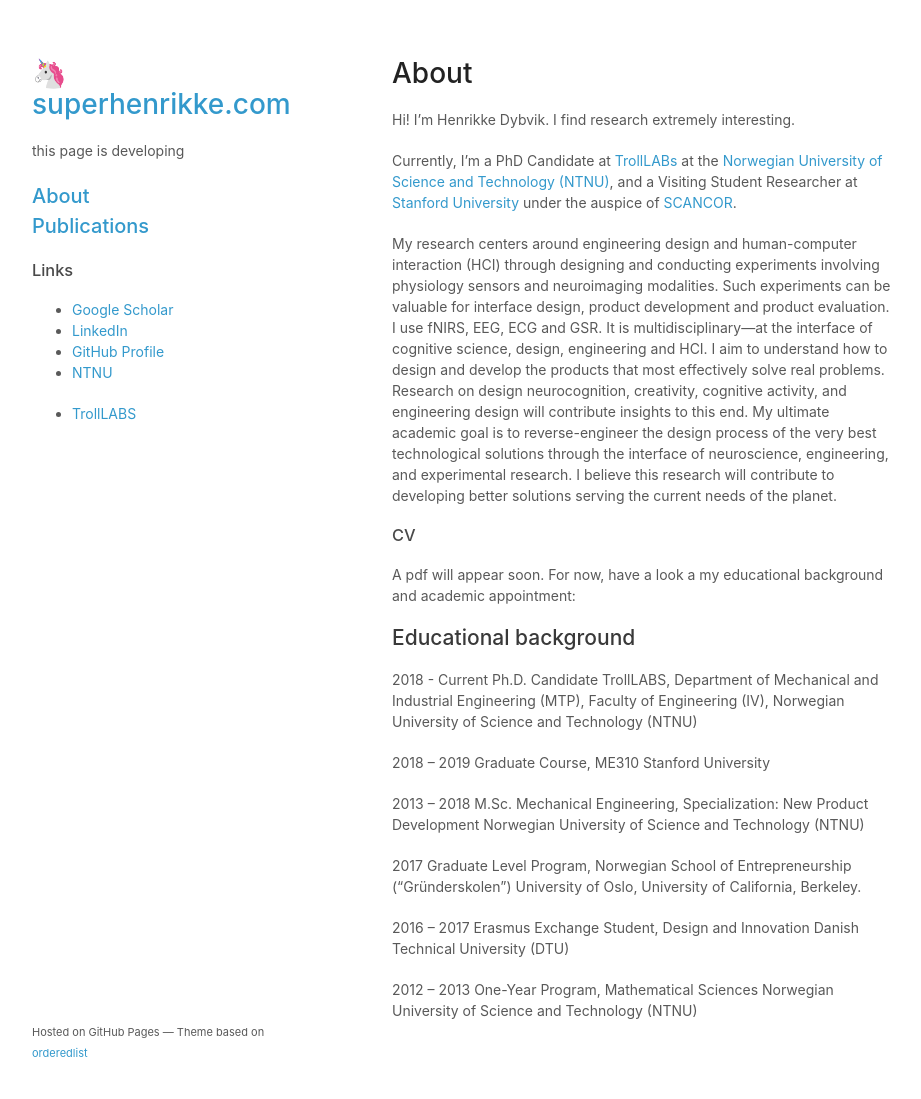
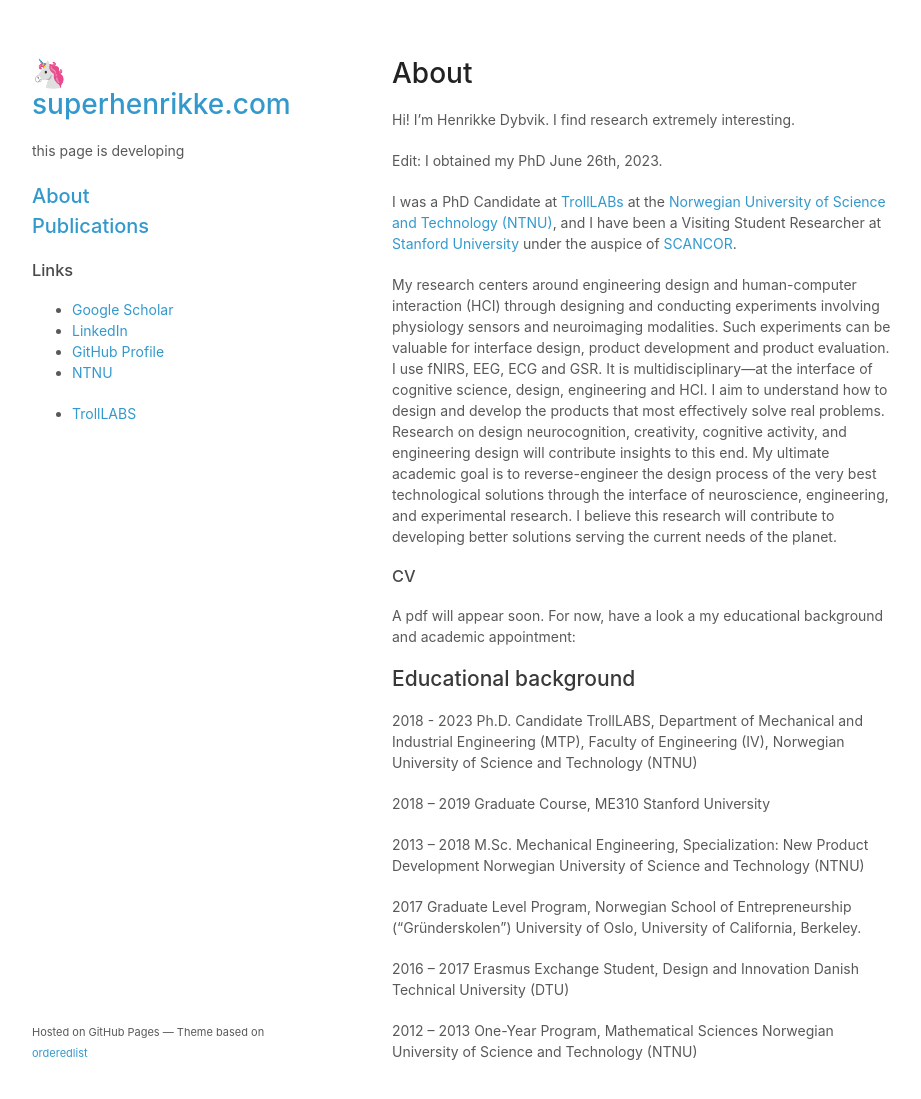
Before and after one commit to superhenrikke/superhenrikke.github.io, a Jekyll site: the page built from about.md, in a window 1280 px wide and 1132 px high. Shown: the top 1099 px of the window, without its empty margins (178-1099 px from the left). Built offline with Jekyll 4.4.1, drawn with Linux system fonts in a browser that asks for light colours; our own code applies the rules of GitHub Pages for plain Markdown files; a script that is not in the unit is left out.

Commit message:
Update about.md

```diff
--- a/about.md
+++ b/about.md
@@ -2,7 +2,9 @@
 
 Hi! I'm Henrikke Dybvik. I find research extremely interesting.
 
-Currently, I'm a PhD Candidate at [TrollLABs](https://www.ntnu.edu/mtp/trolllabs) at the [Norwegian University of Science and Technology (NTNU)](https://www.ntnu.edu/), and a Visiting Student Researcher at [Stanford University](https://www.stanford.edu/) under the auspice of [SCANCOR](https://scancor.org/).
+Edit: I obtained my PhD June 26th, 2023.
+
+I was a PhD Candidate at [TrollLABs](https://www.ntnu.edu/mtp/trolllabs) at the [Norwegian University of Science and Technology (NTNU)](https://www.ntnu.edu/), and I have been a Visiting Student Researcher at [Stanford University](https://www.stanford.edu/) under the auspice of [SCANCOR](https://scancor.org/).
 
 My research centers around engineering design and human-computer interaction (HCI) through designing and conducting experiments involving physiology sensors and neuroimaging modalities. Such experiments can be valuable for interface design, product development and product evaluation. I use fNIRS, EEG, ECG and GSR. It is multidisciplinary—at the interface of cognitive science, design, engineering and HCI. I aim to understand how to design and develop the products that most effectively solve real problems. Research on design neurocognition, creativity, cognitive activity, and engineering design will contribute insights to this end. My ultimate academic goal is to reverse-engineer the design process of the very best technological solutions through the interface of neuroscience, engineering, and experimental research. I believe this research will contribute to developing better solutions serving the current needs of the planet.
 
@@ -10,7 +12,7 @@
 A pdf will appear soon. For now, have a look a my educational background and academic appointment:
 
 ## Educational background
-2018 - Current	Ph.D. Candidate
+2018 - 2023	Ph.D. Candidate
 		TrollLABS, Department of Mechanical and Industrial Engineering (MTP),
 		Faculty of Engineering (IV),
 		Norwegian University of Science and Technology (NTNU)
```
